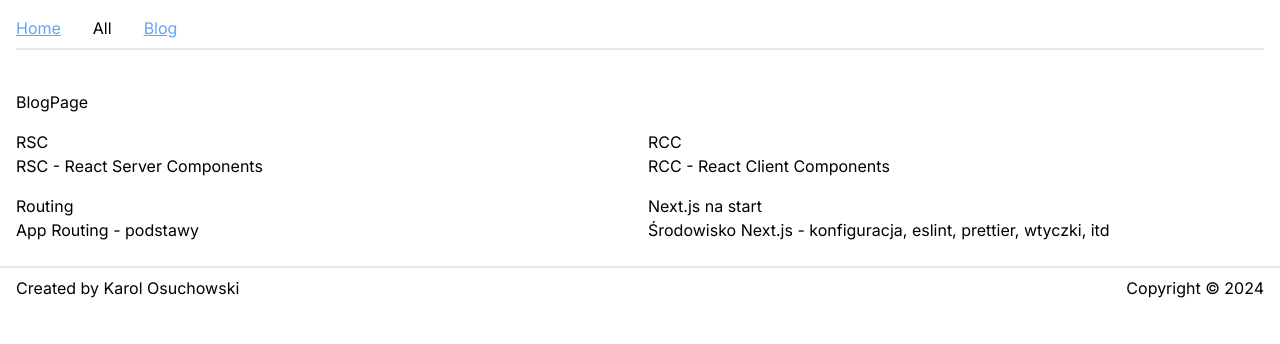
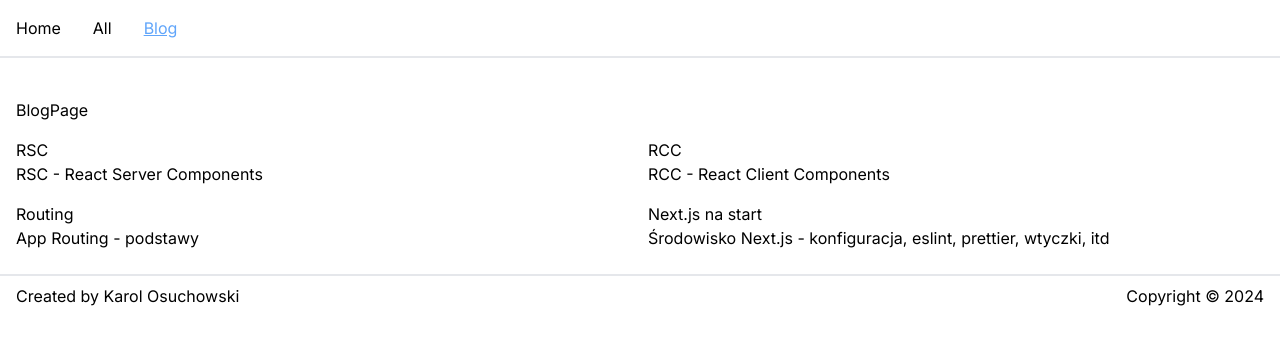
Before and after one commit to niemaco/nextjs-shop, a Next.js app: page /blog in a window 1280 px wide. Shown: the top 344 px of the page. Built offline with nearby package versions, Linux system fonts and the light colour scheme.

Commit message:
Customize ActiveLink component and adjust header styles

```diff
--- a/src/app/layout.tsx
+++ b/src/app/layout.tsx
@@ -18,7 +18,7 @@ export default function RootLayout({
 	return (
 		<html lang="en">
 			<body className={inter.className}>
-				<header className="container mx-auto px-4">
+				<header className="container mx-auto border-b-2 p-4">
 					<MainNav></MainNav>
 				</header>
 				<main className="container mx-auto px-4">{children}</main>
--- a/src/components/atoms/ActiveLink.tsx
+++ b/src/components/atoms/ActiveLink.tsx
@@ -1,23 +1,28 @@
 "use client";
+
 import Link from "next/link";
 import clsx from "clsx";
 import { usePathname } from "next/navigation";
 import React, { type ReactNode } from "react";
 import { type Route } from "next";
 
+export type ActiveLinkProps<T extends string> = {
+	href: Route<T>;
+	children: ReactNode;
+	className?: string;
+	activeClassName?: string;
+	exact?: boolean;
+};
+
+const defaultClass: string = "text-grey-400 hover:text-blue-400 focus-visible:text-blue-400";
+const defaultActiveClass: string = "underline text-blue-400";
 export const ActiveLink = <T extends string>({
 	href,
-	className,
-	activeClassName,
 	children,
+	className = defaultClass,
+	activeClassName = defaultActiveClass,
 	exact,
-}: {
-	href: Route<T> | URL;
-	children: ReactNode;
-	className: string;
-	activeClassName: string;
-	exact?: boolean;
-}) => {
+}: ActiveLinkProps<T>) => {
 	const currentPathName = usePathname();
 	const isActive = exact ? currentPathName === href : currentPathName.startsWith(href as string);
 
--- a/src/components/molecules/MainNav.tsx
+++ b/src/components/molecules/MainNav.tsx
@@ -1,43 +1,32 @@
-import type { NavLink } from "@/types/Common";
-import { ActiveLink } from "@/ui/atoms/ActiveLink";
+import { ActiveLink, type ActiveLinkProps } from "@/ui/atoms/ActiveLink";
 
 const className: string =
-	" p-4 first:pl-0 last:pr-0 text-grey-400 hover:text-blue-400 focus-visible:text-blue-400";
-const activeClassName: string = "underline text-blue-400";
-const navLinks: NavLink[] = [
+	"p-4 first:pl-0 last:pr-0 text-grey-400 hover:text-blue-400 focus-visible:text-blue-400";
+
+const navLinks: ActiveLinkProps<string>[] = [
 	{
-		name: "Home",
+		children: "Home",
 		href: "/",
-		className,
-		activeClassName,
+		exact: true,
 	},
 	{
-		name: "All",
+		children: "All",
 		href: "/products",
-		className,
-		activeClassName,
 	},
 	{
-		name: "Blog",
+		children: "Blog",
 		href: "/blog",
-		className,
-		activeClassName,
 	},
 ];
 
 export const MainNav = () => {
 	return (
-		<nav className="mt-4 border-b-2 pb-2">
+		<nav>
 			<ul className="list-none">
 				<li>
-					{navLinks.map(({ href, name, className, activeClassName }, index) => (
-						<ActiveLink
-							key={index}
-							href={href}
-							className={className}
-							activeClassName={activeClassName}
-						>
-							{name}
+					{navLinks.map(({ href, children, exact }, index) => (
+						<ActiveLink key={index} href={href} className={className} exact={exact}>
+							{children}
 						</ActiveLink>
 					))}
 				</li>
--- a/src/types/Common.ts
+++ /dev/null
@@ -1,6 +0,0 @@
-export type NavLink = {
-	name: string;
-	href: string;
-	className: string;
-	activeClassName: string;
-};
```
